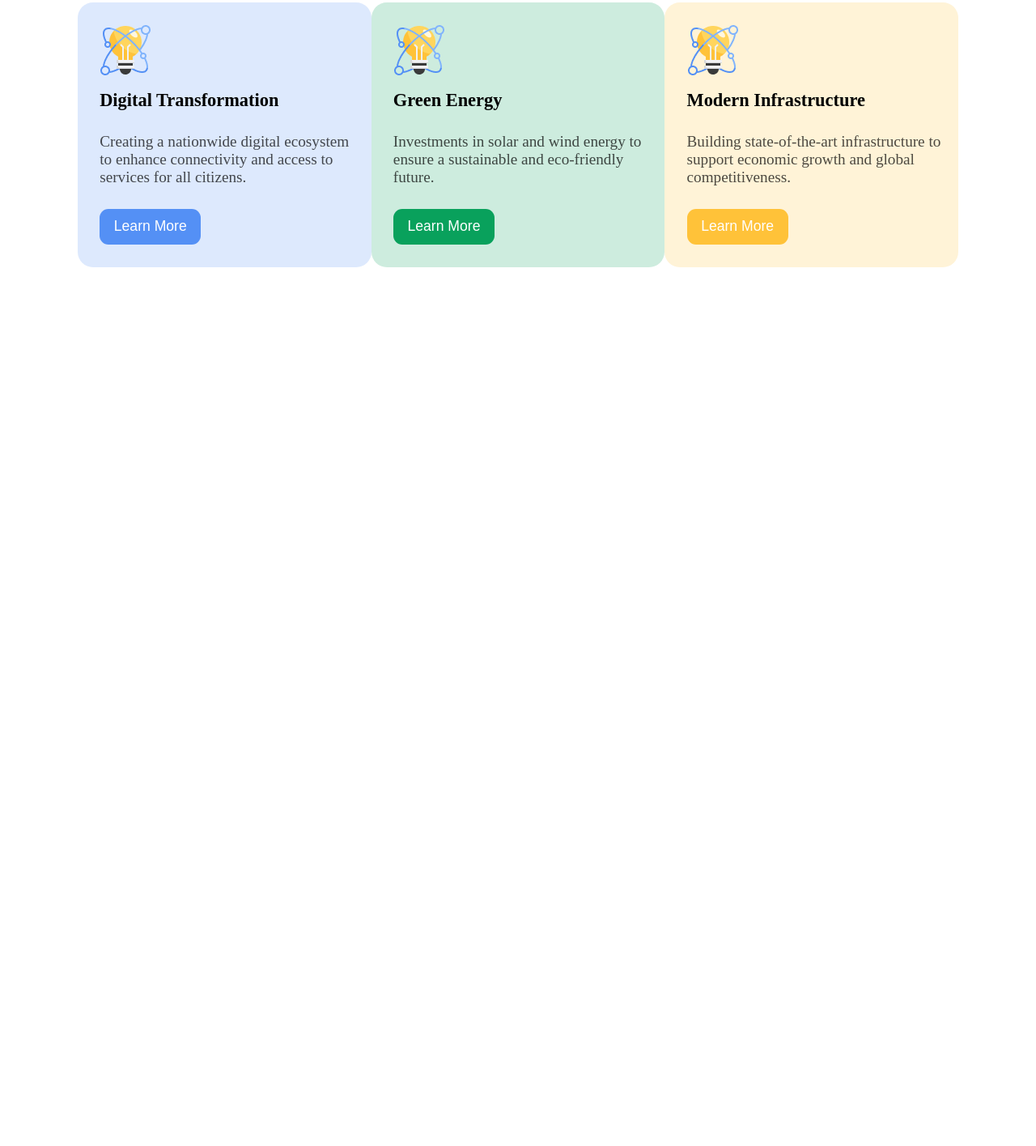
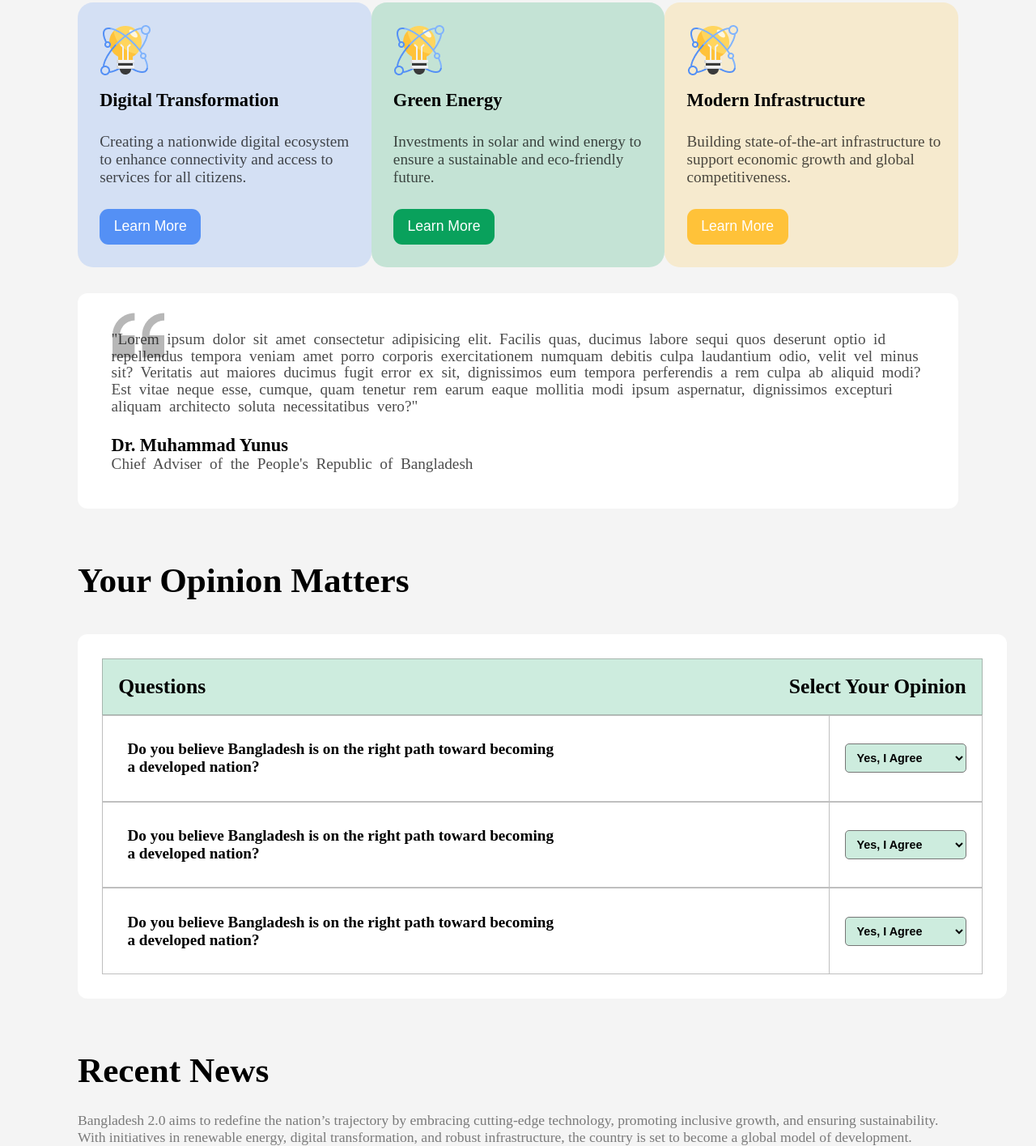
Before and after one commit to mehedihasansufi/programming-hero-assignment-1, a plain HTML site: page index.html in a window 1280 px wide. Shown: the part 1252-2667 px from the top of the page at 81% size. Before the commit the page ends 1582 px from the top, so only its background shows below. Drawn offline with Linux system fonts and the light colour scheme.

Commit message:
section opinion and recent news added

```diff
--- a/index.html
+++ b/index.html
@@ -26,6 +26,7 @@
             <button>Sign In</button>
         </nav>
 
+        <!-- banner sectiion -->
         <section class="banner">
             <div class="banner-container">
                 <div class="banner-contain">
@@ -43,6 +44,9 @@
 
 
     <main>
+
+        <!-- pillars section -->
+
         <section class="pillars">
             <h2 class="every-heading">Pillars of "Bangladesh 2.0"</h2>
             <div class="pillars-container">
@@ -72,16 +76,22 @@
 
         </section>
 
+        <!-- Vision of Future section -->
+
         <section class="vision-of-future">
             <h2 class="every-heading">The vision of Future</h2>
-            <p class="gray card-p">Bangladesh 2.0 aims to redefine the nation’s trajectory by embracing cutting-edge technology, promoting inclusive growth, and ensuring sustainability. With initiatives in renewable energy, digital transformation, and robust infrastructure, the country is set to become a global model of development.</p>
+            <p class="gray card-p">Bangladesh 2.0 aims to redefine the nation’s trajectory by embracing cutting-edge
+                technology, promoting inclusive growth, and ensuring sustainability. With initiatives in renewable
+                energy, digital transformation, and robust infrastructure, the country is set to become a global model
+                of development.</p>
 
 
             <div class="vision-container">
                 <div class="transformation vision-card ">
                     <img src="./assets/card-icon.png" alt="">
                     <h3>Digital Transformation</h3>
-                     <p>Creating a nationwide digital ecosystem to enhance connectivity and access to services for all citizens.</p>
+                    <p>Creating a nationwide digital ecosystem to enhance connectivity and access to services for all
+                        citizens.</p>
                     <button>Learn More</button>
                 </div>
                 <div class="energy vision-card">
@@ -93,12 +103,107 @@
                 <div class=" infrastructure vision-card">
                     <img src="./assets/card-icon.png" alt="">
                     <h3>Modern Infrastructure</h3>
-                     <p>Building state-of-the-art infrastructure to support economic growth and global competitiveness.</p>
+                    <p>Building state-of-the-art infrastructure to support economic growth and global competitiveness.
+                    </p>
                     <button>Learn More</button>
                 </div>
             </div>
         </section>
 
+        <!-- Description Section -->
+
+        <section class="description">
+            <p>"Lorem ipsum dolor sit amet consectetur adipisicing elit. Facilis quas, ducimus labore sequi quos
+                deserunt optio id repellendus tempora veniam amet porro corporis exercitationem numquam debitis culpa
+                laudantium odio, velit vel minus sit? Veritatis aut maiores ducimus fugit error ex sit, dignissimos eum
+                tempora perferendis a rem culpa ab aliquid modi? Est vitae neque esse, cumque, quam tenetur rem earum
+                eaque mollitia modi ipsum aspernatur, dignissimos excepturi aliquam architecto soluta necessitatibus
+                vero?"</p>
+
+            <h3>Dr. Muhammad Yunus</h3>
+            <p>Chief Adviser of the People's Republic of Bangladesh</p>
+        </section>
+
+
+        <!-- Opinion Section -->
+
+        <section class="opinion">
+            <h2 class="every-heading">Your Opinion Matters</h2>
+
+            <!-- opinion Container -->
+            <div class="opinion-container">
+                <!-- Contain -->
+                <div class="opinion-contain">
+
+                    <!-- heading -->
+                    <div class="opinion-heading">
+                        <span>Questions</span>
+                        <span>Select Your Opinion</span>
+                    </div>
+
+
+                    <!-- opinion Details -->
+
+                    <div class="opinion-details">
+                       <div>
+                         <p class="opinion-p">Do you believe Bangladesh is on the right path toward becoming a developed nation?</p>
+                       </div>
+
+                        <div class="select-box">
+                            <select >
+                            <option>Yes, I Agree</option>
+                            <option>No, I Don't Agree</option>
+                            <option>Neutral</option>
+                        </select>
+                        </div>
+                    </div>
+
+
+                     <!-- opinion Details -->
+
+                    <div class="opinion-details">
+                       <div>
+                         <p class="opinion-p">Do you believe Bangladesh is on the right path toward becoming a developed nation?</p>
+                       </div>
+
+                        <div class="select-box">
+                            <select >
+                            <option>Yes, I Agree</option>
+                            <option>No, I Don't Agree</option>
+                            <option>Neutral</option>
+                        </select>
+                        </div>
+                    </div>
+
+
+                     <!-- opinion Details -->
+
+                    <div class="opinion-details">
+                       <div>
+                         <p class="opinion-p">Do you believe Bangladesh is on the right path toward becoming a developed nation?</p>
+                       </div>
+
+                        <div class="select-box">
+                            <select >
+                            <option>Yes, I Agree</option>
+                            <option>No, I Don't Agree</option>
+                            <option>Neutral</option>
+                        </select>
+                        </div>
+                    </div>
+
+                </div>
+            </div>
+        </section>
+
+
+        <!-- recent news -->
+        <section class="recent-news">
+            <!-- column title -->
+
+            <h2 class="every-heading">Recent News</h2>
+            <p class="gray card-p">Bangladesh 2.0 aims to redefine the nation’s trajectory by embracing cutting-edge technology, promoting inclusive growth, and ensuring sustainability. With initiatives in renewable energy, digital transformation, and robust infrastructure, the country is set to become a global model of development.</p>
+        </section>
 
     </main>
 
--- a/style.css
+++ b/style.css
@@ -4,6 +4,10 @@
     --secondary-background-color: rgba(9, 161, 92, 0.2);
     --font-dark-1-color: rgba(0, 0, 0, 0.5);
     --font-dark-2-color: rgba(0, 0, 0, 0.7);
+}
+
+body {
+    background: #f4f4f4;
 }
 
 .gray {
@@ -132,7 +136,7 @@ main {
 .pillar {
 
     width: 250px;
-    background: #f4f4f4;
+    background: #fff;
     padding: 1.5rem;
     border-radius: 20px;
 }
@@ -217,9 +221,100 @@ main {
     color: var(--primary-color);
     border: none;
     font-size: 1.1rem;
-     position: absolute;
+    position: absolute;
     padding: .7rem 1.1rem;
     border-radius: 11px;
-     bottom: .8rem;
+    bottom: .8rem;
     margin-bottom: 1rem;
 }
+
+
+/* description Section */
+
+.description {
+
+    height: 200px;
+    background: url(./assets/quote-bg.png) no-repeat top 1.2rem left 2.7rem, #fff;
+    margin: auto;
+    margin-top: 2rem;
+    padding: 2.9rem 1.6rem 1.2rem 2.6rem;
+    border-radius: 12px;
+
+}
+
+.description p {
+
+
+    font-size: 1.2rem;
+    line-height: 1.3rem;
+    word-spacing: .3rem;
+    color: var(--font-dark-2-color);
+}
+
+.description h3 {
+
+    font-size: 1.4rem;
+    margin-top: 1.5rem;
+}
+
+/* opinion */
+
+.opinion-container {
+    background-color: var(--primary-color);
+    width: 100%;
+    padding: 30px;
+    border-radius: 12px;
+    margin-top: 2.6rem;
+}
+
+.opinion-contain {
+    overflow: hidden;
+}
+
+.opinion-heading {
+    display: flex;
+    justify-content: space-between;
+    font-size: 1.6rem;
+    font-weight: 700;
+    background-color: var(--secondary-background-color);
+    padding: 1.2rem;
+    border: 1px solid rgba(128, 128, 128, 0.5);
+    box-sizing: border-box;
+
+}
+
+.opinion-details {
+    display: flex;
+    justify-content: space-between;
+     border: 1px solid rgba(128, 128, 128, 0.5);
+}
+
+.opinion-p {
+    padding: 1.9rem 20.9rem 1.9rem 1.9rem;
+
+    font-size: 1.2rem;
+    font-weight: 700;
+}
+
+.select-box {
+  border-left: 1px solid rgba(128, 128, 128, 0.5);
+ padding: .9rem 1.2rem;
+ display: flex;
+ align-items: center;
+}
+
+select{
+    font-size: .9rem;
+    font-weight: 600;
+    background-color: var(--secondary-background-color);
+    border-radius:5px;
+    padding: .5rem 0 .5rem .6rem;
+    width: 150px;
+}
+
+/* recent news */
+
+.recent-news P{
+     margin-top: 1.7rem;
+    color: var(--font-dark-1-color);
+}
```
Lines whose indentation alone changed are shown as unchanged.
